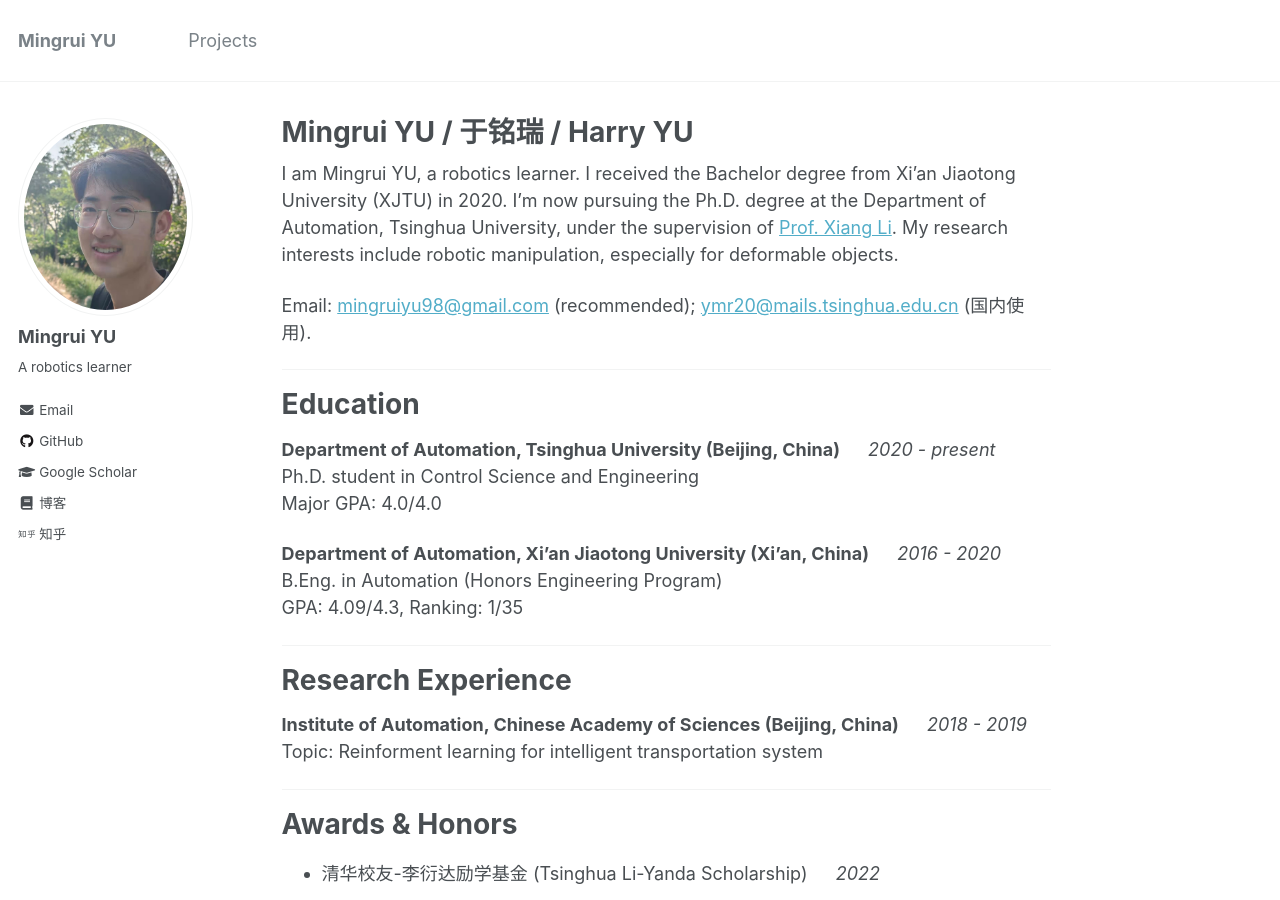
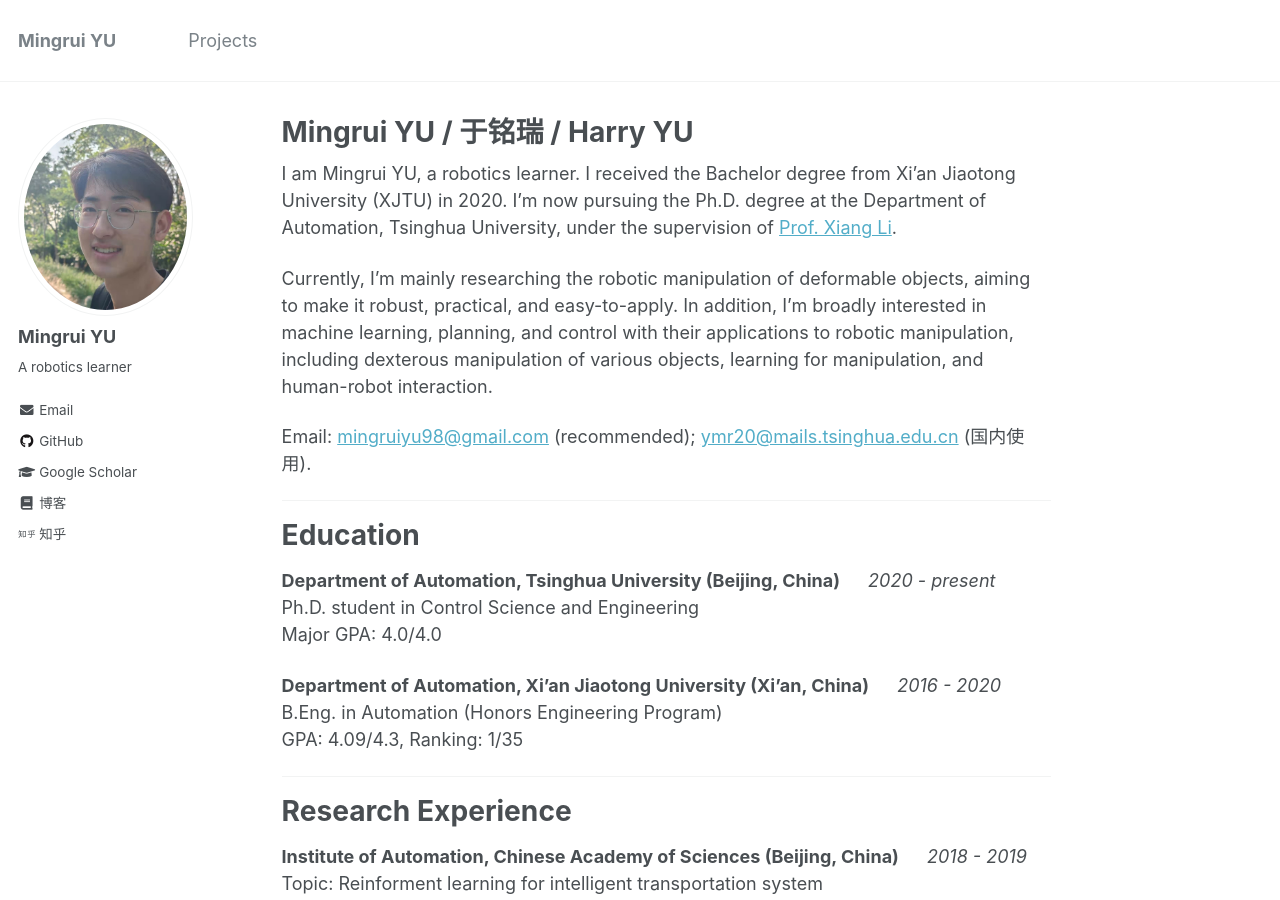
Before and after one commit to Mingrui-Yu/Mingrui-Yu.github.io, a Jekyll site: the page built from _pages/about.md, in a window 1280 px wide and 900 px high. Built offline with Jekyll 4.4.1, drawn with Linux system fonts in a browser that asks for light colours.

Commit message:
Update about.md

```diff
--- a/_pages/about.md
+++ b/_pages/about.md
@@ -8,7 +8,12 @@ redirect_from:
   - /about.html
 ---
 
-I am Mingrui YU, a robotics learner. I received the Bachelor degree from Xi'an Jiaotong University (XJTU) in 2020. I'm now pursuing the Ph.D. degree at the Department of Automation, Tsinghua University, under the supervision of [Prof. Xiang Li](https://sites.google.com/view/homepageoflixiang/home). My research interests include robotic manipulation, especially for deformable objects.
+I am Mingrui YU, a robotics learner. I received the Bachelor degree from Xi'an Jiaotong University (XJTU) in 2020. I'm now pursuing the Ph.D. degree at the Department of Automation, Tsinghua University, under the supervision of [Prof. Xiang Li](https://sites.google.com/view/homepageoflixiang/home).
+
+Currently, I'm mainly researching the robotic manipulation of deformable objects, aiming to make it robust, practical, and easy-to-apply.
+In addition, I'm broadly interested in machine learning, planning, and control with their applications to robotic manipulation, including
+dexterous manipulation of various objects, learning for manipulation, and human-robot interaction.
+
 
 Email: [mingruiyu98@gmail.com](mailto:mingruiyu98@gmail.com) (recommended); [ymr20@mails.tsinghua.edu.cn](mailto:ymr20@mails.tsinghua.edu.cn) (国内使用).
 
```
